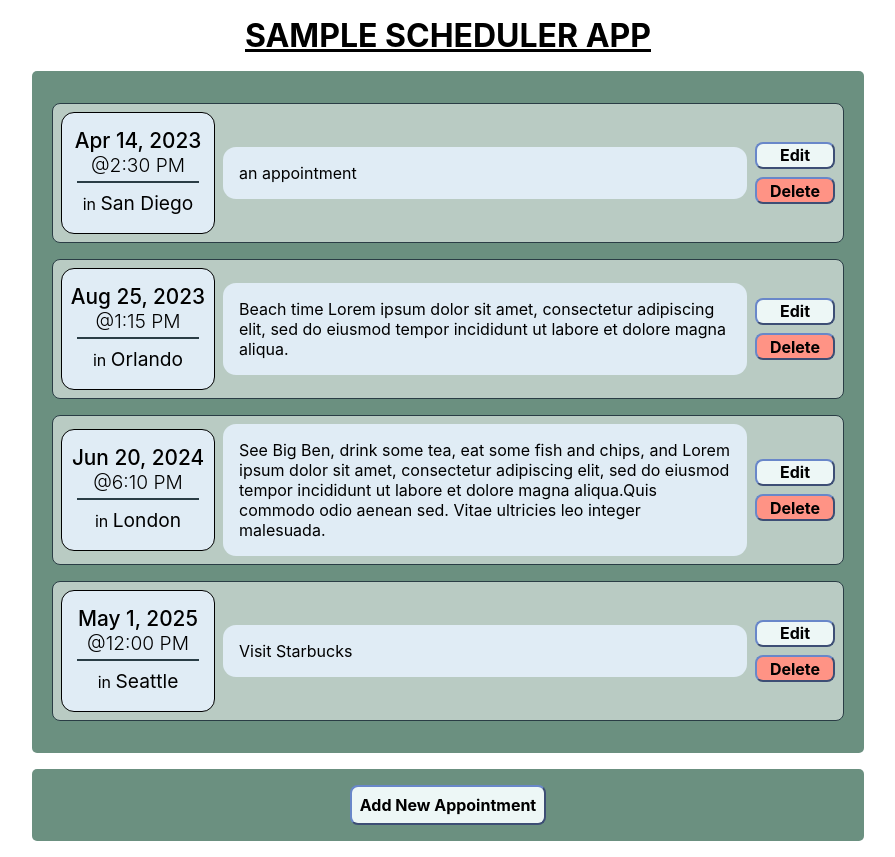
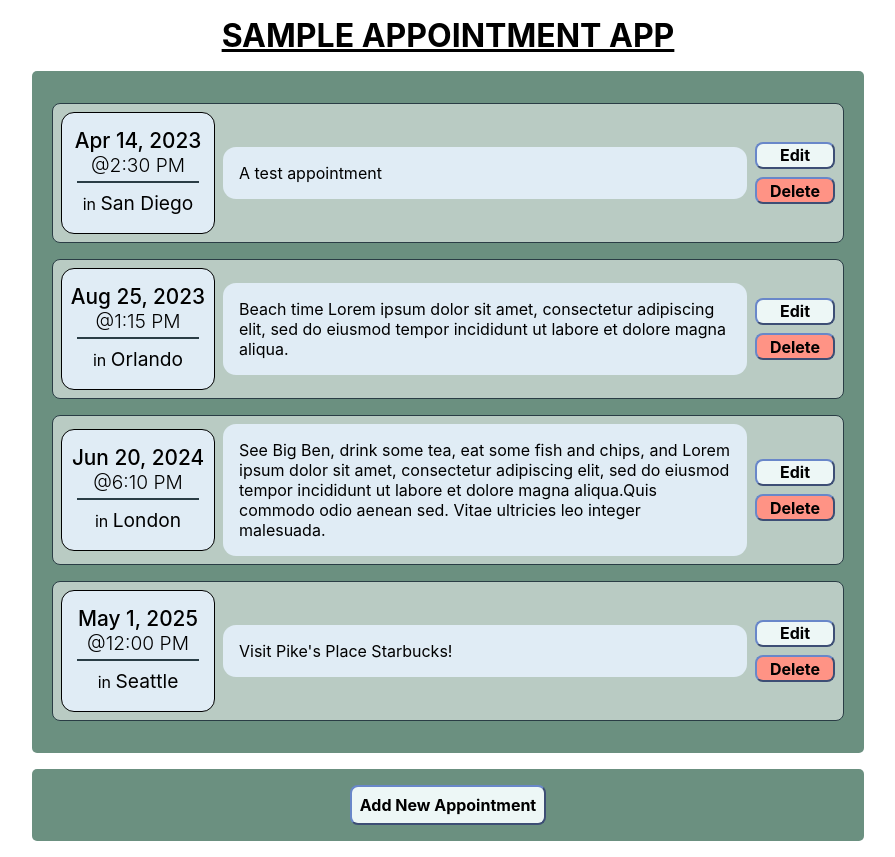
Before and after one commit to RAWoiwode/movemedical-app, a React (Create React App) app: page / in a window 1280 px wide. Shown: the whole page, without its empty margins (192-1087 px from the left). Built offline with nearby package versions, Linux system fonts and the light colour scheme.

Commit message:
Adding simple comments

```diff
--- a/src/App.js
+++ b/src/App.js
@@ -4,19 +4,22 @@ import Appointments from "./components/Appointments/Appointments";
 import NewAppointment from "./components/NewAppointment/NewAppointment";
 import getRandomArbitrary from "./utility/Utility";
 
-// Date.UTC(year, monthIndex, day, hour, minute)
+/*
+DUMMY data to display on initial page load
+Decided to convert dates to ISO String to help with inputting the date when editing
+*/
 const DUMMY_APPOINTMENTS = [
   {
     id: getRandomArbitrary(),
     dateTime: new Date(2023, 3, 14, 14, 30).toISOString(),
     location: "San Diego",
-    description: "an appointment",
+    description: "A test appointment",
   },
   {
     id: getRandomArbitrary(),
     dateTime: new Date(2025, 4, 1, 12, 0).toISOString(),
     location: "Seattle",
-    description: "Visit Starbucks",
+    description: "Visit Pike's Place Starbucks!",
   },
   {
     id: getRandomArbitrary(),
@@ -38,25 +41,41 @@ const DUMMY_APPOINTMENTS = [
 function App() {
   const [appointments, setAppointments] = useState(DUMMY_APPOINTMENTS);
 
+  /**
+   * Add a new appointment to the appointment list
+   *
+   * @param {Object} appointment
+   */
   const addAppointmentHandler = (appointment) => {
     setAppointments((prevAppointments) => {
       return [...prevAppointments, appointment];
     });
   };
 
+  /**
+   * Update an appointment that is currently in the appointments list
+   *
+   * @param {Object} appointment
+   */
   const saveAppointmentHandler = (appointment) => {
     setAppointments((prevAppointments) => {
       const index = prevAppointments.findIndex(
         (prevAppointment) => prevAppointment.id === appointment.id
       );
 
+      // findIndex returns -1 if the index is not found
       if (index !== -1) {
         prevAppointments[index] = appointment;
       }
+
       return [...prevAppointments];
     });
   };
 
+  /**
+   * Remove an appointment from the appointments list
+   * @param {String} id
+   */
   const deleteAppointmentHandler = (id) => {
     const newAppointments = appointments.filter(
       (appointment) => appointment.id !== id
@@ -66,7 +85,7 @@ function App() {
 
   return (
     <div>
-      <h1>Sample Scheduler App</h1>
+      <h1>Sample Appointment App</h1>
       <Appointments
         appointmentList={appointments}
         onDeleteAppointment={deleteAppointmentHandler}
--- a/src/components/NewAppointment/AppointmentEditForm.js
+++ b/src/components/NewAppointment/AppointmentEditForm.js
@@ -3,11 +3,19 @@ import "./AppointmentForm.css";
 
 // Only want this to run once per component call
 let minDate = new Date().toISOString();
-minDate = minDate.substring(0, minDate.length - 8); // Remove seconds through the z
+minDate = minDate.substring(0, minDate.length - 8); // Remove seconds through the Z
 
+/**
+ * Component that handles the editing form for editing an appointment that is currently in the list.
+ *
+ * @param {Object} props
+ * @returns Form to edit appointment data
+ */
 const AppointmentEditForm = (props) => {
   const [enteredDateTime, setEnteredDateTime] = useState(() => {
     let temp = new Date(props.appointmentData.dateTime);
+    // Need to account for the Timezone offset or else the "wrong" time will be displayed in the input.
+    // I would like to implement this in a more global friendly way
     let dateTimeDisplay = new Date(
       temp.setHours(temp.getHours() - temp.getTimezoneOffset() / 60)
     ).toISOString();
@@ -21,18 +29,39 @@ const AppointmentEditForm = (props) => {
     props.appointmentData.description
   );
 
+  /**
+   * Update the dateTime state.
+   *
+   * @param {Object} event
+   */
   const dateTimeChangeHandler = (event) => {
     setEnteredDateTime(() => event.target.value);
   };
 
+  /**
+   * Update the description state.
+   *
+   * @param {Object} event
+   */
   const descriptionChangeHandler = (event) => {
     setEnteredDescription(event.target.value);
   };
 
+  /**
+   * Update the location state.
+   *
+   * @param {Object} event
+   */
   const locationChangeHandler = (event) => {
     setSelectedLocation(event.target.value);
   };
 
+  /**
+   * Handle the form submission.
+   * Create an appointment object to pass up to parent component.
+   *
+   * @param {Object} event
+   */
   const submitHandler = (event) => {
     event.preventDefault(); // Don't let form submit and reload page in a default way
 
@@ -43,7 +72,6 @@ const AppointmentEditForm = (props) => {
       id: props.appointmentData.id,
     };
 
-    console.log(appointmentData);
     props.onSaveAppointmentData(appointmentData);
   };
 
--- a/src/utility/Utility.js
+++ b/src/utility/Utility.js
@@ -1,3 +1,8 @@
+/**
+ * Helper function to create a random number to assign to IDs
+ *
+ * @returns Random number between 0 and 63
+ */
 const getRandomArbitrary = () => {
   return (Math.random() * (64 - 1) + 1).toString();
 };
```
Also changed, not shown: src/components/Appointments/Appointment.js (+18 -0 lines), src/components/Appointments/AppointmentDateTime.js (+8 -0 lines), src/components/Appointments/AppointmentList.js (+7 -0 lines), src/components/Appointments/Appointments.js (+7 -0 lines), src/components/NewAppointment/AppointmentForm.js (+28 -2 lines), src/components/NewAppointment/NewAppointment.js (+19 -0 lines).
